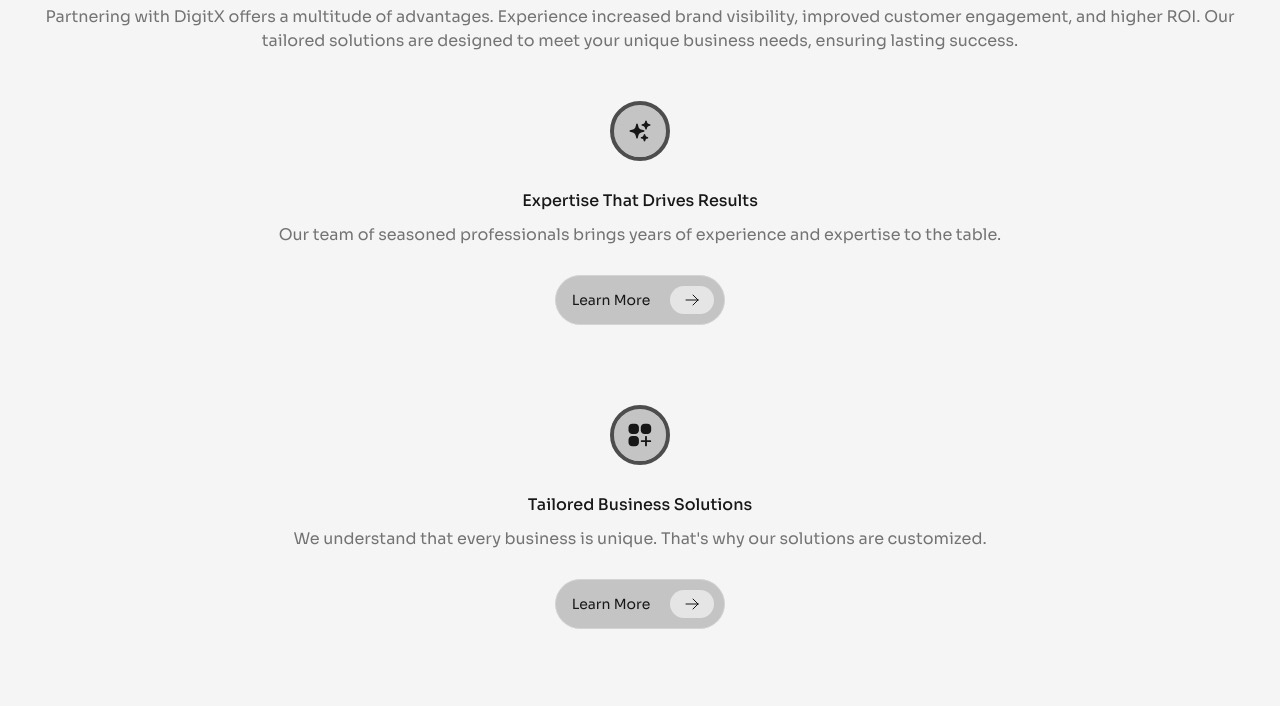
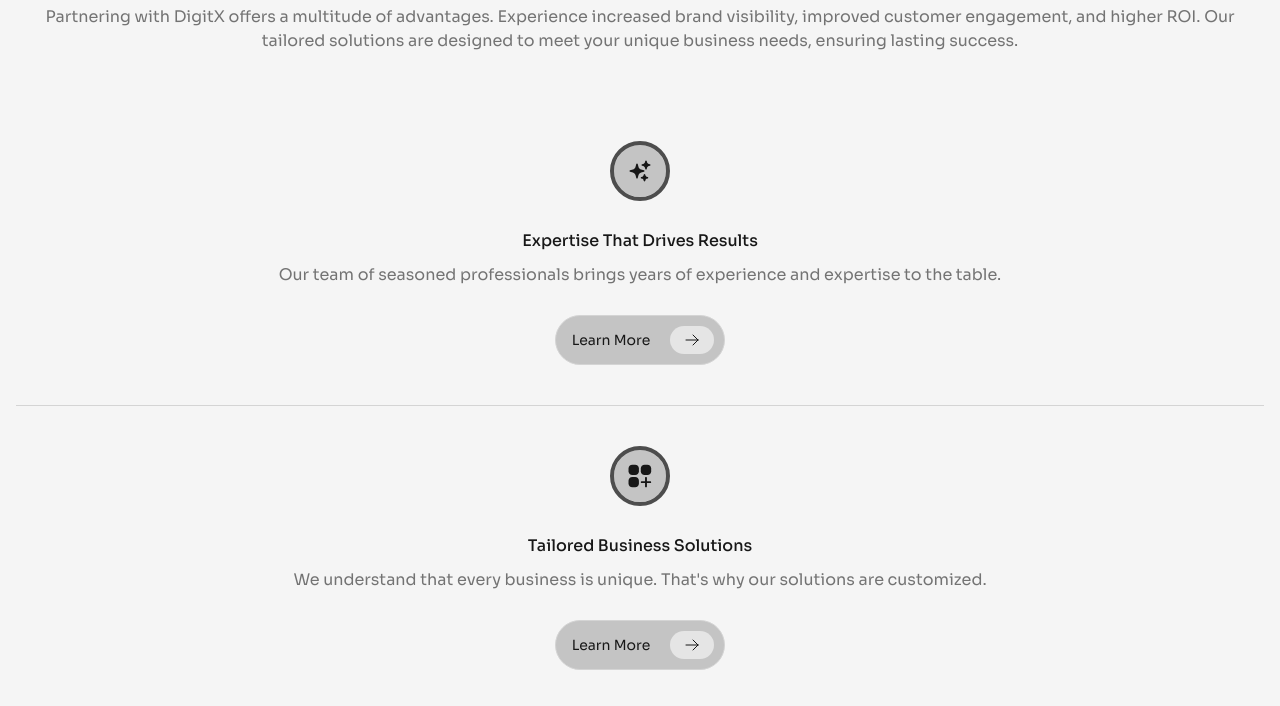
Before and after one commit to AliVLONE/Digital-Company, a website built with Vite: page index.html in a window 1280 px wide. Shown: the part 642-1348 px from the top of the page. Built offline with nearby package versions, Linux system fonts and the light colour scheme.

Commit message:
update WhyUs UI

```diff
--- a/index.html
+++ b/index.html
@@ -77,7 +77,7 @@
             </div>
 
             <!-- why-us reason components -->
-            <div id="why-us-reason" class="mt-12 space-y-20"></div>
+            <div id="why-us-reason" class="mt-12 *:py-10 divide-y divide-grey-12"></div>
         </div>
     </section>
 </main>
```
